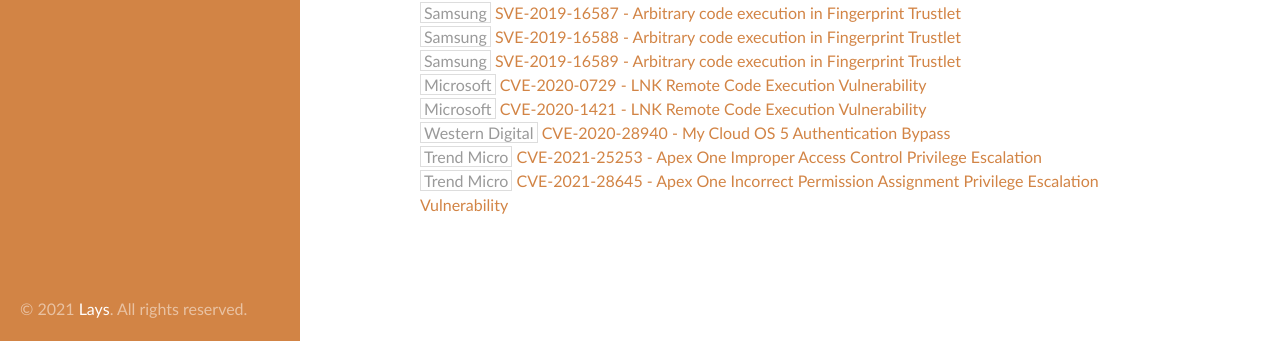
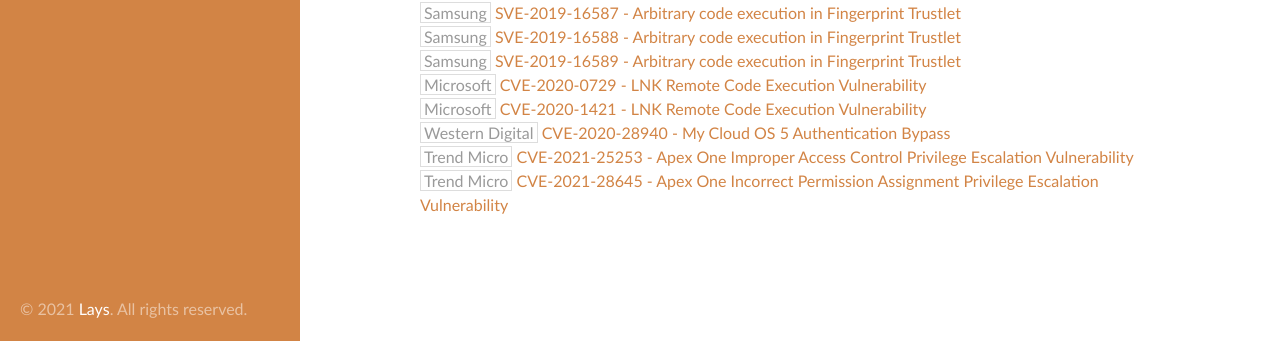
Before and after one commit to L4ys/l4ys.github.io, a Jekyll site: the page built from about.html, in a window 1280 px wide and 957 px high. Shown: the part 596-937 px from the top of the window. Built offline with Jekyll 4.4.1, drawn with Linux system fonts in a browser that asks for light colours.

Commit message:
Update about.html

```diff
--- a/about.html
+++ b/about.html
@@ -36,8 +36,8 @@
     <span class="tag">Microsoft</span> <a href="https://portal.msrc.microsoft.com/en-US/security-guidance/advisory/CVE-2020-0729"> CVE-2020-0729 - LNK Remote Code Execution Vulnerability </a> <br>
     <span class="tag">Microsoft</span> <a href="https://portal.msrc.microsoft.com/en-US/security-guidance/advisory/CVE-2020-1421"> CVE-2020-1421 - LNK Remote Code Execution Vulnerability </a> <br>
     <span class="tag">Western Digital</span> <a href="https://www.westerndigital.com/support/productsecurity/wdc-20009-os5-firmware-5-06-115">  CVE-2020-28940 - My Cloud OS 5 Authentication Bypass</a> <br>
-    <span class="tag">Trend Micro</span> <a href="https://success.trendmicro.com/solution/000286019"> CVE-2021-25253 - Apex One Improper Access Control Privilege Escalation</a> <br>
-    <span class="tag">Trend Micro</span> <a href="https://success.trendmicro.com/solution/000286019"> CVE-2021-28645 - Apex One Incorrect Permission Assignment Privilege Escalation Vulnerability</a> <br>
+    <span class="tag">Trend Micro</span> <a href="https://success.trendmicro.com/solution/000286019"> CVE-2021-25253 - Apex One Improper Access Control Privilege Escalation Vulnerability </a> <br>
+    <span class="tag">Trend Micro</span> <a href="https://success.trendmicro.com/solution/000286019"> CVE-2021-28645 - Apex One Incorrect Permission Assignment Privilege Escalation Vulnerability </a> <br>
   </p>
 
 
```
